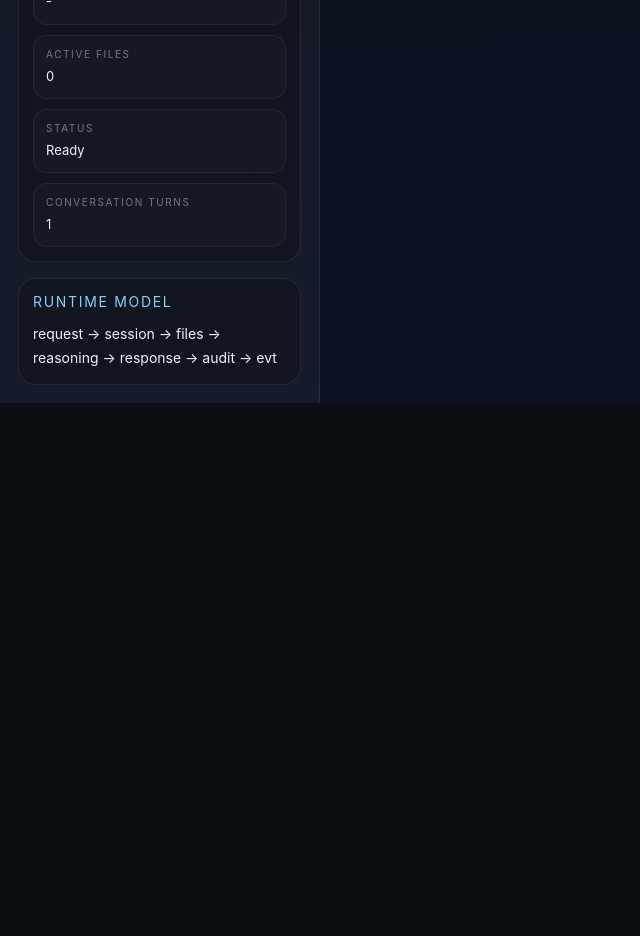
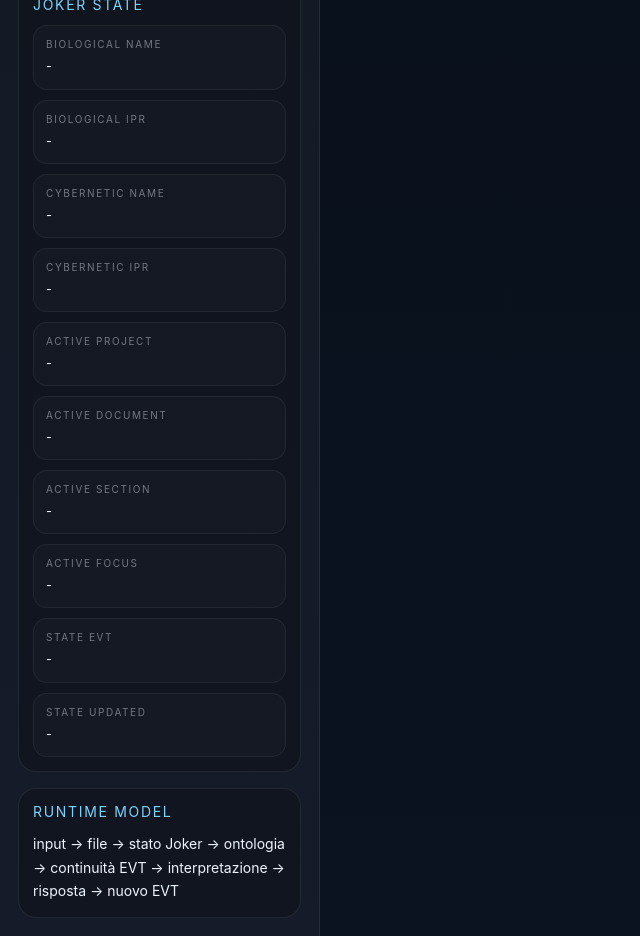
Before and after one commit to manuelcoletta1-source/hbce-ai-joker-c2, a Next.js app: page /interface in a window 1280 px wide. Shown: the part 1260-2196 px from the top of the page, without its empty margins (0-640 px from the left). Before the commit the page ends 1663 px from the top, so only its background shows below. Built offline with nearby package versions, Linux system fonts and the light colour scheme.

Commit message:
refactor(interface): mostra stato Joker reale in sidebar insieme a EVT e runtime

```diff
--- a/app/interface/page.tsx
+++ b/app/interface/page.tsx
@@ -29,6 +29,25 @@ type SelectedAttachment = {
   role?: "context" | "corpus" | "single" | "reference" | "evidence" | "temporary";
 };
 
+type JokerState = {
+  sessionId?: string;
+  identity?: {
+    biologicalName?: string;
+    biologicalIPR?: string;
+    cyberneticName?: string;
+    cyberneticIPR?: string;
+  };
+  work?: {
+    activeProject?: string;
+    activeDocument?: string;
+    activeSection?: string;
+    activeIndex?: string[];
+    activeFocus?: string;
+  };
+  lastEVT?: string;
+  updatedAt?: string;
+};
+
 type ApiResponse = {
   ok: boolean;
   response?: string;
@@ -37,19 +56,6 @@ type ApiResponse = {
     title: string;
     url?: string;
   }>;
-  interpretive_mode?: boolean;
-  corpus_mode?:
-    | "off"
-    | "multi-document"
-    | "collection-analysis"
-    | "gap-analysis"
-    | "brussels-readiness";
-  memory?: {
-    enabled?: boolean;
-    context_used?: boolean;
-    stored?: boolean;
-    key?: string | null;
-  };
   evt?: {
     ok?: boolean;
     evt?: string;
@@ -67,9 +73,10 @@ type ApiResponse = {
     runtime_start_state?: string;
     warning?: string;
   };
+  joker_state?: JokerState;
 };
 
-const STORAGE_KEY = "hbce-joker-c2-interface-v6";
+const STORAGE_KEY = "hbce-joker-c2-interface-v7";
 const DEFAULT_NODE = "HBCE-MATRIX-NODE-0001-TORINO";
 
 function makeId() {
@@ -150,30 +157,6 @@ function formatSources(
         : `${index + 1}. ${source.title}`
     )
   ].join("\n");
-}
-
-function formatCorpusMode(
-  mode:
-    | "off"
-    | "multi-document"
-    | "collection-analysis"
-    | "gap-analysis"
-    | "brussels-readiness"
-    | undefined
-) {
-  switch (mode) {
-    case "multi-document":
-      return "MULTI-DOCUMENT";
-    case "collection-analysis":
-      return "COLLECTION-ANALYSIS";
-    case "gap-analysis":
-      return "GAP-ANALYSIS";
-    case "brussels-readiness":
-      return "BRUSSELS-READINESS";
-    case "off":
-    default:
-      return "OFF";
-  }
 }
 
 function shortenHash(value?: string | null, start = 12, end = 10) {
@@ -300,15 +283,12 @@ export default function InterfacePage() {
   const [sending, setSending] = useState(false);
   const [sessionId, setSessionId] = useState(makeSessionId());
   const [attachments, setAttachments] = useState<SelectedAttachment[]>([]);
+  const [jokerState, setJokerState] = useState<JokerState | null>(null);
 
   const [status, setStatus] = useState("Ready");
   const [sessionState, setSessionState] = useState("-");
   const [continuityReference, setContinuityReference] = useState("-");
   const [continuityStatus, setContinuityStatus] = useState("-");
-  const [interpretiveMode, setInterpretiveMode] = useState("OFF");
-  const [corpusMode, setCorpusMode] = useState("OFF");
-  const [memoryEnabled, setMemoryEnabled] = useState("OFF");
-  const [memoryContextUsed, setMemoryContextUsed] = useState("NO");
   const [ledgerValid, setLedgerValid] = useState("-");
   const [lastEventId, setLastEventId] = useState("-");
   const [runtimeStartState, setRuntimeStartState] = useState("-");
@@ -360,15 +340,12 @@ export default function InterfacePage() {
     ]);
     setInput("");
     setAttachments([]);
+    setJokerState(null);
     setSessionId(newSession);
     setStatus("Ready");
     setSessionState("-");
     setContinuityReference("-");
     setContinuityStatus("-");
-    setInterpretiveMode("OFF");
-    setCorpusMode("OFF");
-    setMemoryEnabled("OFF");
-    setMemoryContextUsed("NO");
     setLedgerValid("-");
     setLastEventId("-");
     setRuntimeStartState("-");
@@ -457,10 +434,7 @@ export default function InterfacePage() {
         },
         body: JSON.stringify({
           message: message || "Usa i file attivi della sessione come contesto di lavoro.",
-          sessionId,
-          role: "Operatore supervisionato",
-          nodeContext: DEFAULT_NODE,
-          continuityReference: `${sessionId}-AUDIT`
+          sessionId
         })
       });
 
@@ -494,10 +468,6 @@ export default function InterfacePage() {
         data.node_runtime?.continuity_reference || `${sessionId}-AUDIT`
       );
       setContinuityStatus(data.node_runtime?.continuity_status || "-");
-      setInterpretiveMode(data.interpretive_mode ? "ON" : "OFF");
-      setCorpusMode(formatCorpusMode(data.corpus_mode));
-      setMemoryEnabled(data.memory?.enabled ? "ON" : "OFF");
-      setMemoryContextUsed(data.memory?.context_used ? "YES" : "NO");
       setLedgerValid(
         typeof data.node_runtime?.ledger_valid === "boolean"
           ? data.node_runtime.ledger_valid
@@ -510,6 +480,7 @@ export default function InterfacePage() {
       setLastEvt(data.evt?.evt || "-");
       setLastEvtPrev(data.evt?.prev || "-");
       setLastEvtHash(shortenHash(data.evt?.hash));
+      setJokerState(data.joker_state || null);
     } catch (error) {
       setMessages((prev) => [
         ...prev,
@@ -579,26 +550,6 @@ export default function InterfacePage() {
               </div>
 
               <div style={styles.metaItem}>
-                <div style={styles.metaLabel}>Interpretive Mode</div>
-                <div style={styles.metaValue}>{interpretiveMode}</div>
-              </div>
-
-              <div style={styles.metaItem}>
-                <div style={styles.metaLabel}>Corpus Mode</div>
-                <div style={styles.metaValue}>{corpusMode}</div>
-              </div>
-
-              <div style={styles.metaItem}>
-                <div style={styles.metaLabel}>Node Memory</div>
-                <div style={styles.metaValue}>{memoryEnabled}</div>
-              </div>
-
-              <div style={styles.metaItem}>
-                <div style={styles.metaLabel}>Memory Context Used</div>
-                <div style={styles.metaValue}>{memoryContextUsed}</div>
-              </div>
-
-              <div style={styles.metaItem}>
                 <div style={styles.metaLabel}>Ledger Valid</div>
                 <div style={styles.metaValue}>{ledgerValid}</div>
               </div>
@@ -643,9 +594,98 @@ export default function InterfacePage() {
           </section>
 
           <section style={styles.sidebarCard}>
+            <div style={styles.cardTitle}>Joker State</div>
+
+            <div style={styles.metaGrid}>
+              <div style={styles.metaItem}>
+                <div style={styles.metaLabel}>Biological Name</div>
+                <div style={styles.metaValue}>
+                  {jokerState?.identity?.biologicalName || "-"}
+                </div>
+              </div>
+
+              <div style={styles.metaItem}>
+                <div style={styles.metaLabel}>Biological IPR</div>
+                <div style={styles.metaValue}>
+                  {jokerState?.identity?.biologicalIPR || "-"}
+                </div>
+              </div>
+
+              <div style={styles.metaItem}>
+                <div style={styles.metaLabel}>Cybernetic Name</div>
+                <div style={styles.metaValue}>
+                  {jokerState?.identity?.cyberneticName || "-"}
+                </div>
+              </div>
+
+              <div style={styles.metaItem}>
+                <div style={styles.metaLabel}>Cybernetic IPR</div>
+                <div style={styles.metaValue}>
+                  {jokerState?.identity?.cyberneticIPR || "-"}
+                </div>
+              </div>
+
+              <div style={styles.metaItem}>
+                <div style={styles.metaLabel}>Active Project</div>
+                <div style={styles.metaValue}>
+                  {jokerState?.work?.activeProject || "-"}
+                </div>
+              </div>
+
+              <div style={styles.metaItem}>
+                <div style={styles.metaLabel}>Active Document</div>
+                <div style={styles.metaValue}>
+                  {jokerState?.work?.activeDocument || "-"}
+                </div>
+              </div>
+
+              <div style={styles.metaItem}>
+                <div style={styles.metaLabel}>Active Section</div>
+                <div style={styles.metaValue}>
+                  {jokerState?.work?.activeSection || "-"}
+                </div>
+              </div>
+
+              <div style={styles.metaItem}>
+                <div style={styles.metaLabel}>Active Focus</div>
+                <div style={styles.metaValue}>
+                  {jokerState?.work?.activeFocus || "-"}
+                </div>
+              </div>
+
+              <div style={styles.metaItem}>
+                <div style={styles.metaLabel}>State EVT</div>
+                <div style={styles.metaValue}>{jokerState?.lastEVT || "-"}</div>
+              </div>
+
+              <div style={styles.metaItem}>
+                <div style={styles.metaLabel}>State Updated</div>
+                <div style={styles.metaValue}>
+                  {jokerState?.updatedAt || "-"}
+                </div>
+              </div>
+            </div>
+
+            {jokerState?.work?.activeIndex &&
+              jokerState.work.activeIndex.length > 0 && (
+                <div style={styles.indexBox}>
+                  <div style={styles.indexTitle}>Active Editorial Index</div>
+                  <div style={styles.indexList}>
+                    {jokerState.work.activeIndex.map((entry, index) => (
+                      <div key={`${index}-${entry}`} style={styles.indexEntry}>
+                        {entry}
+                      </div>
+                    ))}
+                  </div>
+                </div>
+              )}
+          </section>
+
+          <section style={styles.sidebarCard}>
             <div style={styles.cardTitle}>Runtime Model</div>
             <div style={styles.infoText}>
-              request → session → files → reasoning → response → audit → evt
+              input → file → stato Joker → ontologia → continuità EVT →
+              interpretazione → risposta → nuovo EVT
             </div>
           </section>
         </aside>
@@ -924,6 +964,31 @@ const styles: Record<string, React.CSSProperties> = {
     lineHeight: 1.7,
     fontSize: 14
   },
+  indexBox: {
+    marginTop: 14,
+    borderTop: "1px solid rgba(255,255,255,0.08)",
+    paddingTop: 12
+  },
+  indexTitle: {
+    fontSize: 11,
+    textTransform: "uppercase",
+    letterSpacing: "0.16em",
+    color: "#7dd3fc",
+    marginBottom: 8
+  },
+  indexList: {
+    display: "grid",
+    gap: 6
+  },
+  indexEntry: {
+    fontSize: 13,
+    lineHeight: 1.5,
+    color: "#edf4ff",
+    border: "1px solid rgba(255,255,255,0.06)",
+    background: "rgba(255,255,255,0.02)",
+    borderRadius: 10,
+    padding: "8px 10px"
+  },
   chatArea: {
     display: "grid",
     gridTemplateRows: "auto 1fr auto",
```
